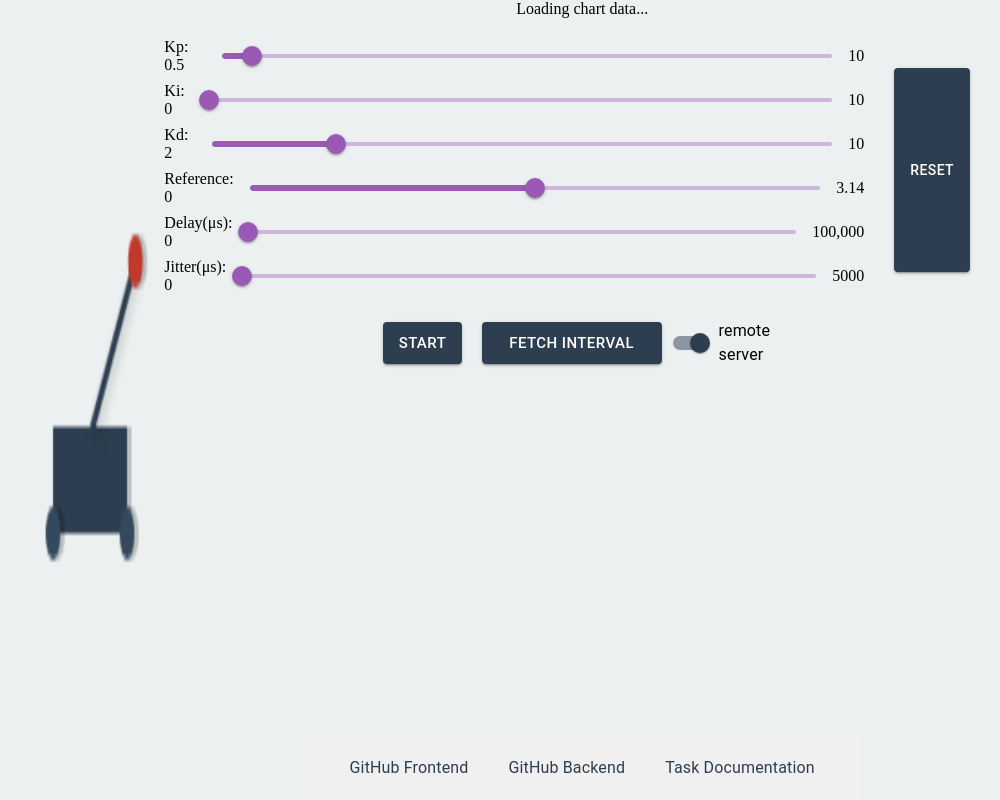
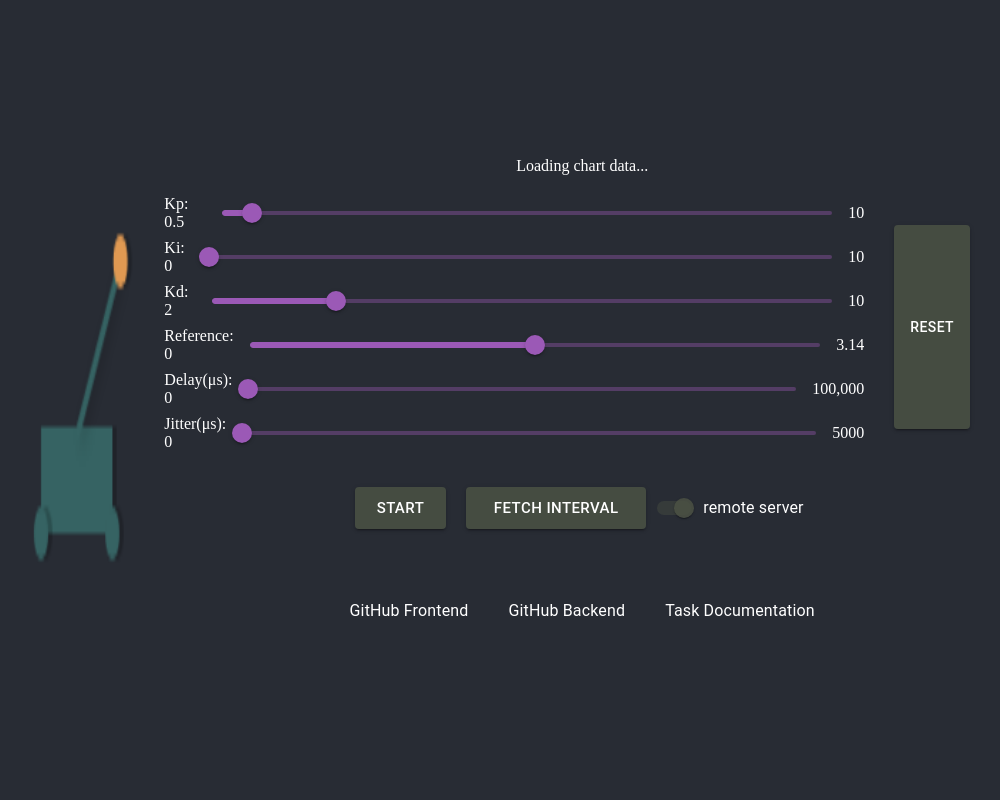
Before and after one commit to linem-davton/inverted_pendulum_frontend, a React (Vite) app: page / in a window 1280 px wide. Shown: the whole page, without its empty margins (280-1280 px from the left). Built offline with nearby package versions, Linux system fonts and the light colour scheme; no server answers.

Commit message:
major: changed css colors and layout

```diff
--- a/src/App.css
+++ b/src/App.css
@@ -1,17 +1,45 @@
+body {
+  margin: 0;
+  padding: 0;
+  font-family: "Times New Roman", Times, serif;
+  background-color: hsla(220, 13%, 18%, 1);
+  color: #fff;
+}
 
+/* For Webkit (Chrome, Safari) */
+*::-webkit-scrollbar {
+  width: 8px; /* width of the entire scrollbar */
+}
+
+*::-webkit-scrollbar-track {
+  background: #2e2e2e; /* color of the track */
+}
+
+*::-webkit-scrollbar-thumb {
+  background-color: #555; /* color of the scroll thumb */
+  border-radius: 10px; /* roundness of the scroll thumb */
+  border: 2px solid #2e2e2e; /* creates padding around scroll thumb */
+}
+
+/* For Firefox */
+* {
+  scrollbar-width: thin; /* "auto" or "thin" */
+  scrollbar-color: #555 #2e2e2e; /* thumb and track color */
+}
 .container {
-  display: flex;
-  flex-direction: row;
-  height: 100vh;
+  display: grid;
+  grid-template-columns: 1fr 1fr;
+  gap: 1rem;
+  min-height: 100vh;
   margin: 0;
+  background-color: hsla(220, 13%, 18%, 1);
+  color: #fff;
 }
 
 .cartpendulum {
-  flex: 1;
   display: flex;
   align-items: center;
   justify-content: center;
-  width: 30%
 }
 
 .cartpendulum canvas {
@@ -19,40 +47,44 @@
   height: 100%;
 }
 
-.charts {
-  flex: 1;
+.chartContainer {
   display: flex;
   flex-direction: column;
-  width: 80%;
   align-items: center;
+  justify-content: center;
+}
+.charts {
+  display: flex;
+  flex-direction: column;
+  align-items: center;
+}
+.controlPanel {
+  display: grid;
+  grid-template-columns: 1fr;
+  grid-template-rows: 3fr 1fr;
+  align-items: center;
+  justify-content: flex-start;
+  width: 100%;
+  margin-top: 20px;
+  overflow: auto;
 }
 .sliders {
   display: flex;
-  width: 100%;
-  margin-top: 20px;
   align-items: space-between;
   justify-content: center;
 }
 .controls {
-  width: 50%;
   margin-top: 10px;
   display: flex;
   flex-direction: row;
   align-items: space-between; /* Center items vertically */
-  justify-content: space-between; /* Space items evenly */
+  justify-content: center; /* Space items evenly */
 }
 
-@media (max-width: 1024px) { /* Adjust breakpoint as needed for your "phone" definition */
+@media (max-width: 1024px) {
+  /* Adjust breakpoint as needed for your "phone" definition */
   .container {
-    flex-direction: column; /* Stack items vertically */
-  }
-  .controls {
-    width: 100%;
-    flex-direction: column;
-  }
-
-  .cartpendulum,
-  .charts {
-    width: 100%; /* Make divs full-width */
+    grid-template-columns: 1fr; /* Make the grid full-width */
+    grid-template-rows: 2fr 1fr; /* Make the grid full-height */
   }
 }
--- a/src/App.tsx
+++ b/src/App.tsx
@@ -171,12 +171,15 @@ function App() {
             pendulumAngle={simData.pendulumAngle}
           />
         </div>
+        <div className="chartContainer">
           <div className="charts">
             {logData.length > 0 ? (
               <Charts logData={logData} />
             ) : (
               <div>Loading chart data...</div>
             )}
+          </div>
+          <div className="controlPanel">
             <ControllerSliders server={server} />
             <div className="controls">
               {start ? (
@@ -230,11 +233,11 @@ function App() {
                 label={`${server} server`}
               />
             </div>
+          </div>
           <footer
             style={{
-              backgroundColor: "#f0f0f0",
               padding: "20px 0",
-              marginTop: "auto",
+              marginTop: "2rem",
             }}
           >
             <Container maxWidth="sm">
@@ -242,7 +245,7 @@ function App() {
                 <Link
                   href="https://github.com/linem-davton/inverted_pendulum_frontend"
                   underline="hover"
-                  sx={{ padding: "20px" }}
+                  sx={{ padding: "20px", color: "white" }}
                   target="_blank"
                   rel="noopener noreferrer"
                 >
@@ -251,7 +254,7 @@ function App() {
                 <Link
                   href="https://github.com/linem-davton/es-lab-task1"
                   underline="hover"
-                  sx={{ padding: "20px" }}
+                  sx={{ padding: "20px", color: "white" }}
                   target="_blank"
                   rel="noopener noreferrer"
                 >
@@ -260,11 +263,11 @@ function App() {
                 <Link
                   href="https://eslab1docs.pages.dev/"
                   underline="hover"
-                  sx={{ padding: "20px" }}
+                  sx={{ padding: "20px", color: "white" }}
                   target="_blank"
                   rel="noopener noreferrer"
                 >
-                  Task Documentation{" "}
+                  Task Documentation
                 </Link>
               </Typography>
             </Container>
@@ -277,7 +280,7 @@ function App() {
 const simTheme = createTheme({
   palette: {
     primary: {
-      main: "#2c3e50",
+      main: "hsla(90, 10%, 30%, 0.8)",
     },
     secondary: {
       main: "#9b59b6",
--- a/src/components/CartPendulum.tsx
+++ b/src/components/CartPendulum.tsx
@@ -1,32 +1,40 @@
-import { useEffect, useRef } from 'react';
+import { useEffect, useRef } from "react";
 
-export function CartPendulum({ cartPosition, pendulumAngle }: { cartPosition: number, pendulumAngle: number }) {
+const cartColor = "hsla(180, 30%, 30%, 1)";
+const pendulumColor = "hsla(30, 70%, 60%, 1)";
+
+export function CartPendulum({
+  cartPosition,
+  pendulumAngle,
+}: {
+  cartPosition: number;
+  pendulumAngle: number;
+}) {
   const canvasRef = useRef<HTMLCanvasElement>(null);
 
   useEffect(() => {
     const canvas = canvasRef.current;
-    const ctx = canvas?.getContext('2d', { antialias: true }) as CanvasRenderingContext2D;
+    const ctx = canvas?.getContext("2d", {
+      antialias: true,
+    }) as CanvasRenderingContext2D;
     const render = () => {
       ctx?.clearRect(0, 0, canvas?.width || 0, canvas?.height || 0); // Clear previous frame
 
-      drawCart(ctx, cartPosition, pendulumAngle)
+      drawCart(ctx, cartPosition, pendulumAngle);
       //drawPendulum(ctx, cartPosition, pendulumAngle);
     };
+
     let animationId: number;
     const animate = () => {
       render();
       animationId = requestAnimationFrame(animate);
     };
-
     animate();
     return () => cancelAnimationFrame(animationId);
   }, [cartPosition, pendulumAngle]);
 
-  return (
-    <canvas ref={canvasRef}></canvas>
-  );
+  return <canvas ref={canvasRef}></canvas>;
 }
-
 
 // Helper functions for drawing
 function drawCart(ctx: CanvasRenderingContext2D, x: number, angle: number) {
@@ -35,47 +43,55 @@ function drawCart(ctx: CanvasRenderingContext2D, x: number, angle: number) {
   const wheelRadius = 5;
   const groundHeight = 100;
 
-  x = 150 + x % (ctx.canvas.width);
+  x = 150 + (x % ctx.canvas.width);
   if (Math.abs(x) > ctx.canvas.width / 2) {
-    x = x % (ctx.canvas.width)
-  }// Wrap around the canvas
-  ctx.fillStyle = '#2c3e50';
-  ctx.fillRect(x - cartWidth / 2, groundHeight - cartHeight, cartWidth, cartHeight); // Cart body
+    x = x % ctx.canvas.width;
+  } // Wrap around the canvas
+  ctx.fillStyle = cartColor;
+  ctx.fillRect(
+    x - cartWidth / 2,
+    groundHeight - cartHeight,
+    cartWidth,
+    cartHeight,
+  ); // Cart body
   ctx.beginPath();
   ctx.arc(x - cartWidth / 2, groundHeight, wheelRadius, 0, 2 * Math.PI); // Left wheel
   ctx.arc(x + cartWidth / 2, groundHeight, wheelRadius, 0, 2 * Math.PI); // Right wheel
-  ctx.fillStyle = '#34495e';
+  ctx.fillStyle = cartColor;
   ctx.fill();
   drawPendulum(ctx, x, angle); // Draw the pendulum
 }
 
-function drawPendulum(ctx: CanvasRenderingContext2D, cartX: number, angle: number) {
+function drawPendulum(
+  ctx: CanvasRenderingContext2D,
+  cartX: number,
+  angle: number,
+) {
   const pendulumLength = 45; // Example length
   const pivotX = cartX;
   const groundHeight = 100;
   const pivotY = groundHeight - 18; // Assuming the pivot is at the top of the cart
-
 
   // Calculate pendulum endpoint using trigonometry
   const endX = pivotX + pendulumLength * Math.sin(angle);
   const endY = pivotY - pendulumLength * Math.cos(angle);
 
   // Draw the pendulum
-  ctx.shadowColor = 'rgba(0, 0, 0, 0.2)';
+  ctx.shadowColor = "rgba(0, 0, 0, 0.2)";
   ctx.shadowBlur = 5;
   ctx.shadowOffsetX = 3;
-  ctx.strokeStyle = '#2c3e50'
+  ctx.strokeStyle = cartColor;
   ctx.lineWidth = 3;
   ctx.beginPath();
   ctx.moveTo(pivotX, pivotY); // Start at the pivot point
-  ctx.lineTo(endX, endY);     // Line to the pendulum's end
+  ctx.lineTo(endX, endY); // Line to the pendulum's end
   ctx.stroke();
   ctx.shadowBlur = 0; // Reset shadow
 
   // Draw the pendulum bob (optional)
   ctx.beginPath();
   ctx.arc(endX, endY, 5, 0, 2 * Math.PI); // Circle for the bob
-  ctx.fillStyle = '#c0392b'; // Fill with a color
+  ctx.fillStyle = pendulumColor; // Fill with a color
   ctx.fill();
 }
 
--- a/src/components/Charts.tsx
+++ b/src/components/Charts.tsx
@@ -1,40 +1,115 @@
-import { Typography } from '@mui/material';
-import { LineChart, Line, XAxis, YAxis, Tooltip, Legend } from 'recharts';
+import { Typography } from "@mui/material";
+import { LineChart, Line, XAxis, YAxis, Tooltip, Legend } from "recharts";
 
-
+const thetaColor = "hsla(30, 70%, 60%, 1)";
+const forceColor = "hsla(180, 70%, 40%, 1)";
+const forceAxisColor = "hsla(180, 70%, 40%, 1)";
+const thetaAxisColor = "hsla(30, 70%, 60%, 1)";
+const axisColor = "#f0f0f0";
 function Charts(logData: any) {
-
-  const minTime = logData.logData[0].time
-  const maxTime = logData.logData[logData.logData.length - 1].time
-
+  const minTime = logData.logData[0].time;
+  const maxTime = logData.logData[logData.logData.length - 1].time;
 
   return (
     <>
       <Typography variant="h5" gutterBottom>
         <h5>Time Series Charts</h5>
       </Typography>
-      <LineChart width={1000} height={300} data={logData.logData}>
-        <XAxis dataKey="time" type="number" domain={[minTime, maxTime]} label={{ value: 'Time', position: 'insideBottom' }} >
-        </XAxis>
-        <YAxis yAxisId="left" type="number" label={{ value: 'Position', position: 'insideLeft', angle: -90 }}> {/* Default Y-axis */}
+      <LineChart width={900} height={300} data={logData.logData}>
+        <XAxis
+          dataKey="time"
+          type="number"
+          domain={[minTime, maxTime]}
+          label={{ value: "Time", position: "insideBottom", fill: axisColor }}
+          stroke={axisColor}
+        ></XAxis>
+        <YAxis
+          yAxisId="left"
+          type="number"
+          label={{
+            value: "Position",
+            position: "insideLeft",
+            angle: -90,
+            fill: forceAxisColor,
+          }}
+          stroke={forceAxisColor}
+        >
+          {" "}
+          {/* Default Y-axis */}
         </YAxis>
-        <YAxis yAxisId="right" type="number" orientation="right" label={{ value: 'theta', position: 'insideRight', angle: -90 }} /> {/* Y-axis on the right side */}
+        <YAxis
+          yAxisId="right"
+          type="number"
+          orientation="right"
+          label={{
+            value: "theta",
+            position: "insideRight",
+            angle: -90,
+            fill: thetaAxisColor,
+          }}
+          stroke={thetaAxisColor}
+        />{" "}
+        {/* Y-axis on the right side */}
         <Tooltip />
         <Legend />
-        <Line yAxisId="left" type="monotone" dataKey="x" stroke="#2c3e50" />
-        <Line yAxisId="right" type="monotone" dataKey="theta" stroke="#c0392b" />
-      </LineChart >
-      <LineChart width={1000} height={300} data={logData.logData}>
-        <XAxis dataKey="time" type="number" domain={[minTime, maxTime]} label={{ value: 'Time', position: 'insideBottom' }}>
-        </XAxis>
-        <YAxis yAxisId="left" type="number" label={{ value: 'Force', position: 'insideLeft', angle: -90 }}> {/* Default Y-axis */}
+        <Line yAxisId="left" type="monotone" dataKey="x" stroke={forceColor} />
+        <Line
+          yAxisId="right"
+          type="monotone"
+          dataKey="theta"
+          stroke={thetaColor}
+        />
+      </LineChart>
+      <LineChart width={900} height={300} data={logData.logData}>
+        <XAxis
+          dataKey="time"
+          type="number"
+          domain={[minTime, maxTime]}
+          label={{ value: "Time", position: "insideBottom", fill: axisColor }}
+          stroke={axisColor}
+        ></XAxis>
+        <YAxis
+          yAxisId="left"
+          type="number"
+          label={{
+            value: "Force",
+            position: "insideLeft",
+            angle: -90,
+            fill: forceAxisColor,
+          }}
+          stroke={forceAxisColor}
+        >
+          {" "}
+          {/* Default Y-axis */}
         </YAxis>
-        <YAxis yAxisId="right" type="number" orientation="right" label={{ value: 'theta', position: 'insideRight', angle: -90 }} /> {/* Y-axis on the right side */}
+        <YAxis
+          yAxisId="right"
+          type="number"
+          orientation="right"
+          label={{
+            value: "theta",
+            position: "insideRight",
+            angle: -90,
+            fill: thetaAxisColor,
+          }}
+          stroke={thetaAxisColor}
+        />{" "}
+        {/* Y-axis on the right side */}
         <Tooltip />
         <Legend />
-        <Line yAxisId="left" type="monotone" dataKey="force" stroke="#2c3e50" />
-        <Line yAxisId="right" type="monotone" dataKey="theta" stroke="#c0392b" />
-      </LineChart >
+        <Line
+          yAxisId="left"
+          type="monotone"
+          dataKey="force"
+          stroke={forceColor}
+        />
+        <Line
+          yAxisId="right"
+          type="monotone"
+          dataKey="theta"
+          stroke={thetaColor}
+        />
+      </LineChart>
     </>
   );
 }
```
Lines whose indentation alone changed are shown as unchanged.
